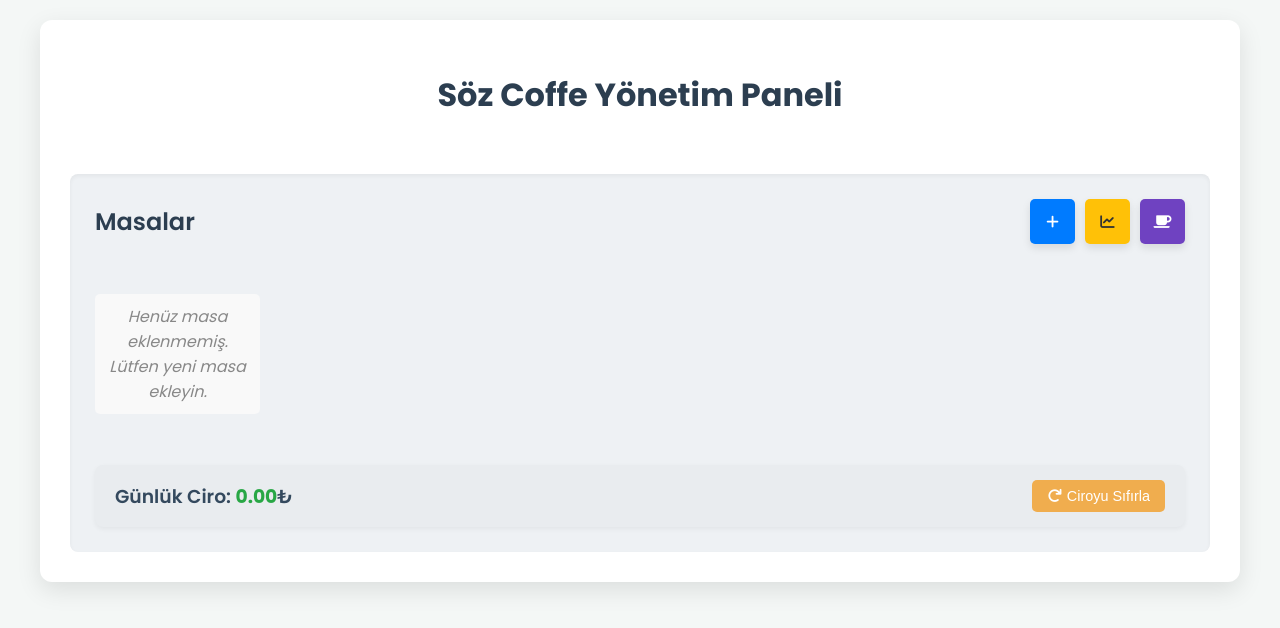
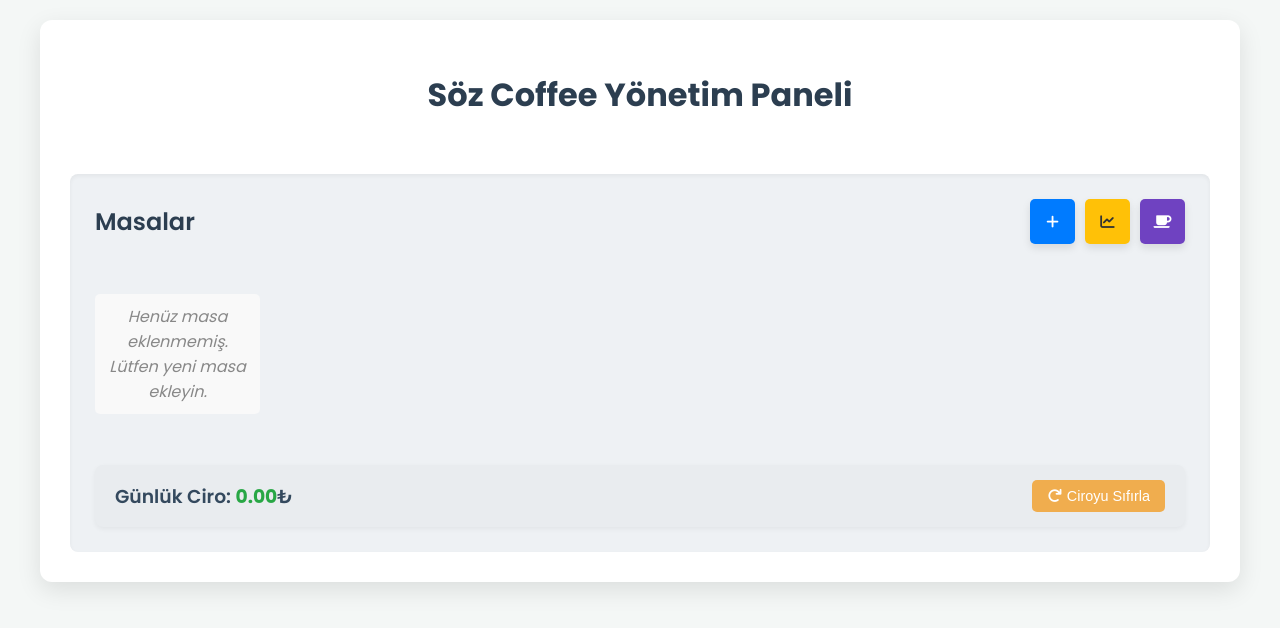
Before and after one commit to AmirEfeoglu/kafe-yonetim-paneli, a plain HTML site: page index.html in a window 1280 px wide. Drawn offline with Linux system fonts and the light colour scheme.

Commit message:
Add files via upload

```diff
--- a/index.html
+++ b/index.html
@@ -3,14 +3,14 @@
 <head>
     <meta charset="UTF-8">
     <meta name="viewport" content="width=device-width, initial-scale=1.0">
-    <title>Söz Coffe Yönetim Paneli</title>
+    <title>Söz Coffee Yönetim Paneli</title>
     <link rel="stylesheet" href="style.css">
     <link href="https://fonts.googleapis.com/css2?family=Poppins:wght@400;500;600;700&display=swap" rel="stylesheet">
     <link rel="stylesheet" href="https://cdnjs.cloudflare.com/ajax/libs/font-awesome/6.0.0-beta3/css/all.min.css">
 </head>
 <body>
 <div class="container">
-    <h1>Söz Coffe Yönetim Paneli</h1>
+    <h1>Söz Coffee Yönetim Paneli</h1>
 
     <div id="main-screen" class="screen active-screen">
         <div class="panel-section table-selection">
```
